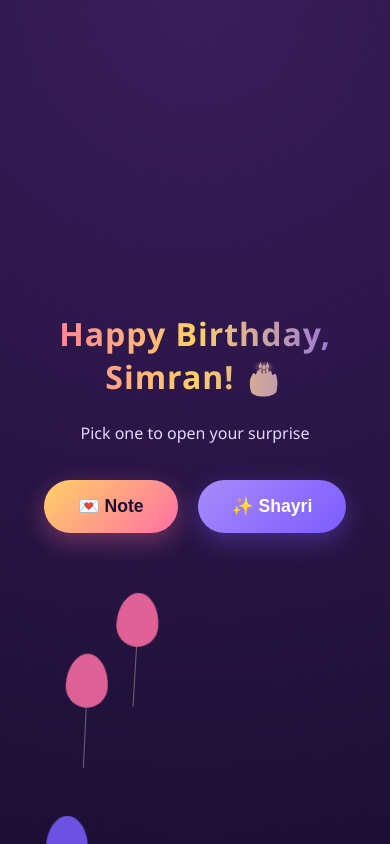
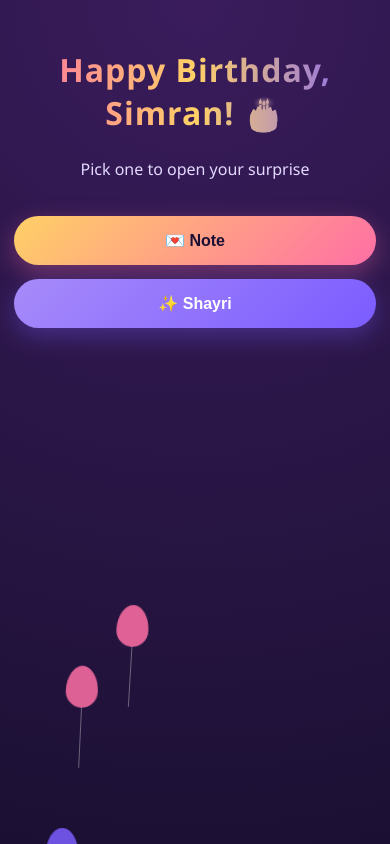
Before and after one commit to shoaibul0926/happy-birthday-simran, a plain HTML site: page index.html in a window 390 px wide. Drawn offline with Linux system fonts and the light colour scheme.

Commit message:
Add page-load entrance animation and mobile-optimized layout
Co-Authored-By: Claude Sonnet 5 <noreply@anthropic.com>

```diff
--- a/index.html
+++ b/index.html
@@ -78,12 +78,16 @@
     background-clip: text;
     color: transparent;
     letter-spacing: 1px;
+    opacity: 0;
+    animation: dropIn 0.8s 0.1s cubic-bezier(.34,1.56,.64,1) forwards;
   }
 
   .subtitle {
     font-size: clamp(1rem, 3vw, 1.25rem);
     color: #e3d9ff;
     margin-bottom: 36px;
+    opacity: 0;
+    animation: fadeUp 0.7s 0.5s ease forwards;
   }
 
   .choices {
@@ -91,6 +95,19 @@
     gap: 20px;
     flex-wrap: wrap;
     justify-content: center;
+    opacity: 0;
+    animation: fadeUp 0.7s 0.8s ease forwards;
+  }
+
+  @keyframes dropIn {
+    0%   { opacity: 0; transform: translateY(-40px) scale(0.8); }
+    60%  { opacity: 1; transform: translateY(6px) scale(1.03); }
+    100% { opacity: 1; transform: translateY(0) scale(1); }
+  }
+
+  @keyframes fadeUp {
+    from { opacity: 0; transform: translateY(18px); }
+    to   { opacity: 1; transform: translateY(0); }
   }
 
   .choice-btn {
@@ -242,6 +259,48 @@
     padding: 18px;
     font-size: 0.8rem;
     color: rgba(255,255,255,0.4);
+  }
+
+  @media (max-width: 480px) {
+    main {
+      padding: 24px 14px;
+      justify-content: flex-start;
+      padding-top: 48px;
+    }
+
+    .choices {
+      flex-direction: column;
+      width: 100%;
+      gap: 14px;
+    }
+
+    .choice-btn {
+      width: 100%;
+      padding: 15px 20px;
+      font-size: 1rem;
+    }
+
+    .card {
+      padding: 20px 18px;
+      margin-top: 24px;
+      border-radius: 16px;
+    }
+
+    .card p {
+      font-size: 1rem;
+      line-height: 1.6;
+    }
+
+    .gift-box {
+      width: 110px;
+      height: 94px;
+      font-size: 2.5rem;
+    }
+
+    .balloon {
+      width: 32px;
+      height: 42px;
+    }
   }
 </style>
 </head>
```
